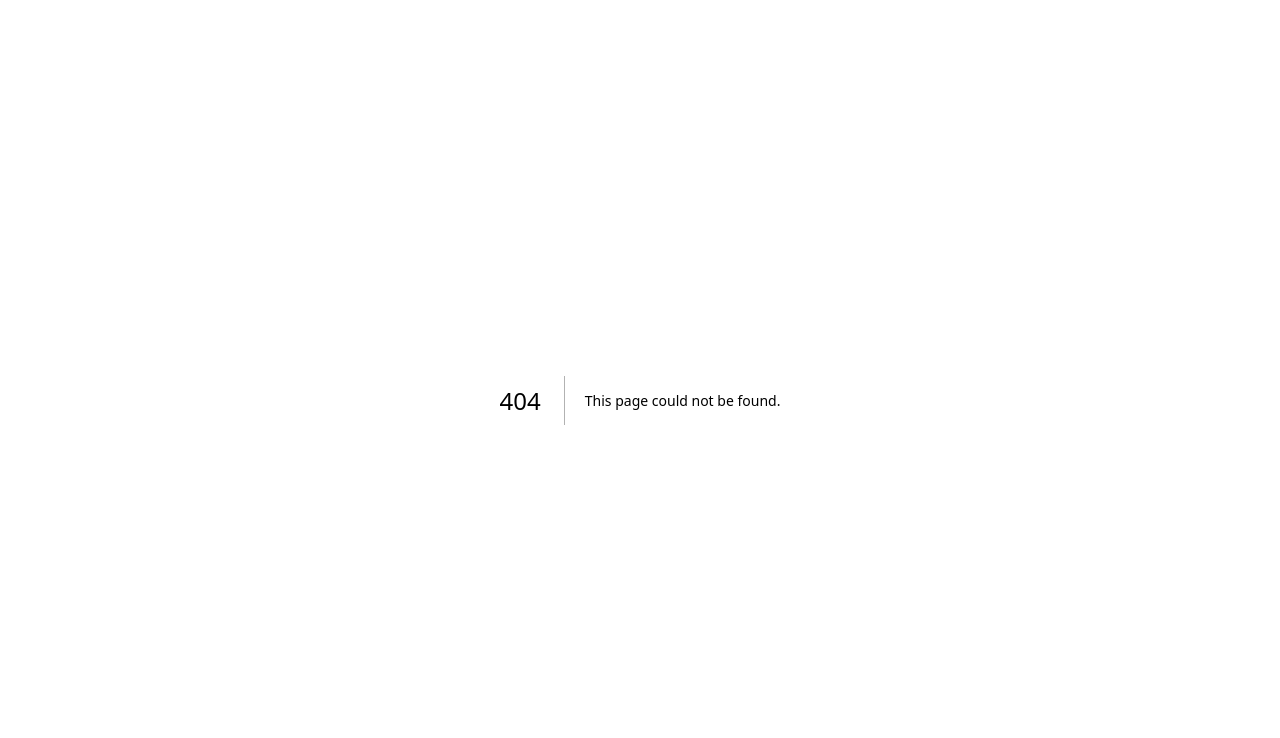
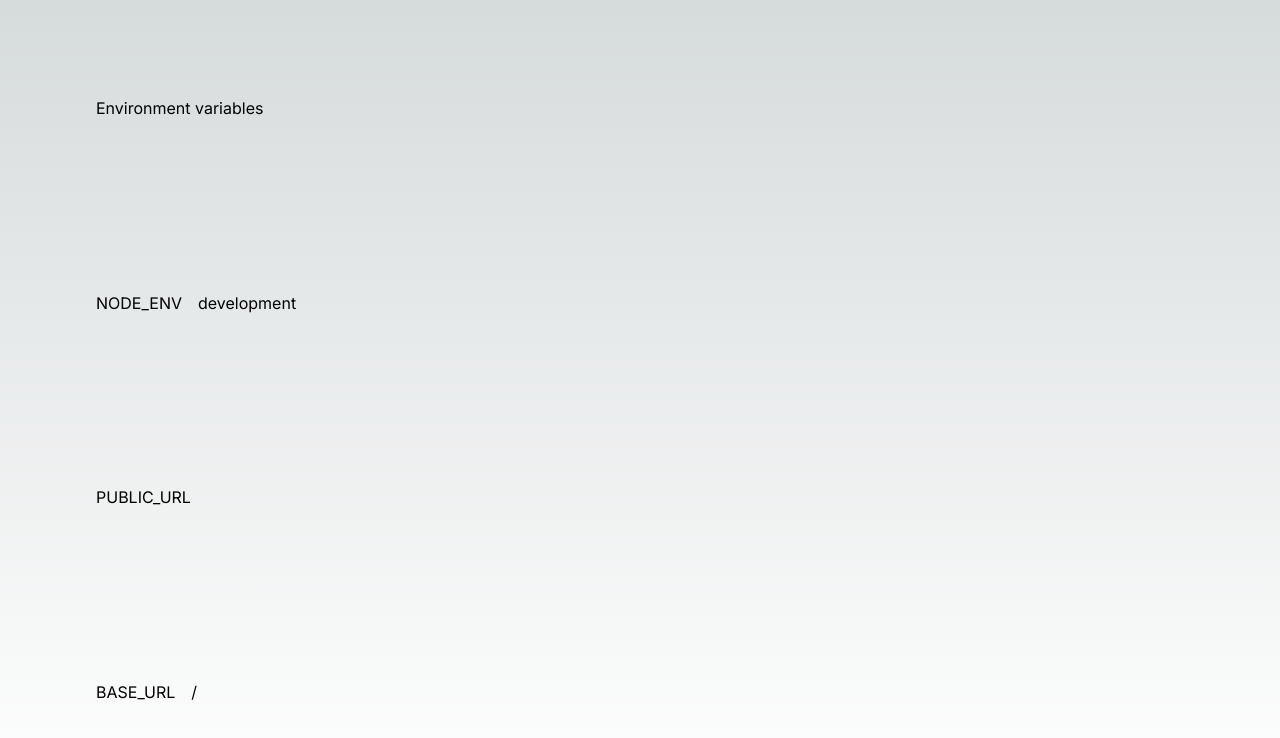
Before and after one commit to superfaz/test-swa, a Next.js app: page /variables in a window 1280 px wide. Before the commit this address had no page. Shown: the top 738 px of the page. Built offline with nearby package versions, Linux system fonts and the light colour scheme.

Commit message:
Add secondary page

```diff
--- /dev/null
+++ b/app/variables/page.tsx
@@ -0,0 +1,13 @@
+export default function VariablesPage() {
+  return (
+    <main className="flex min-h-screen flex-col justify-between p-24">
+      <h2>Environment variables</h2>
+      {Object.entries(process.env).map(([key, value]) => (
+        <div key={key}>
+          <span className="pe-4">{key}</span>
+          <span>{value}</span>
+        </div>
+      ))}
+    </main>
+  );
+}
```
